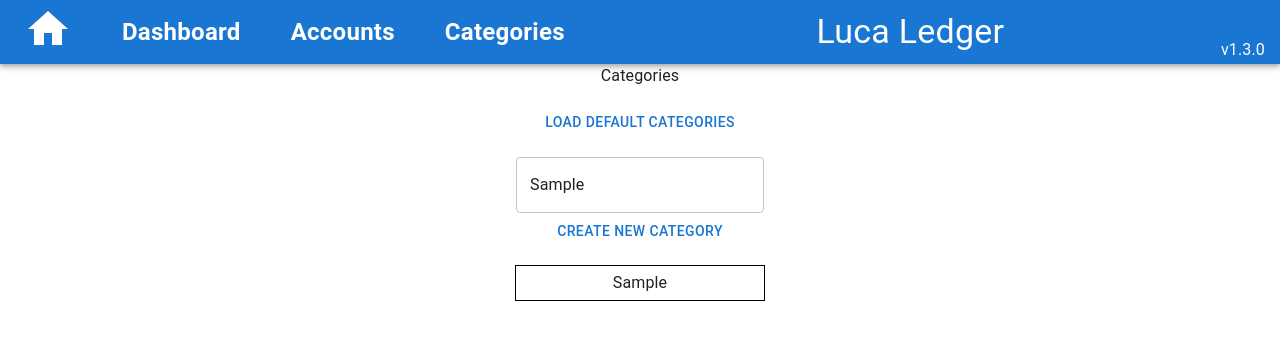
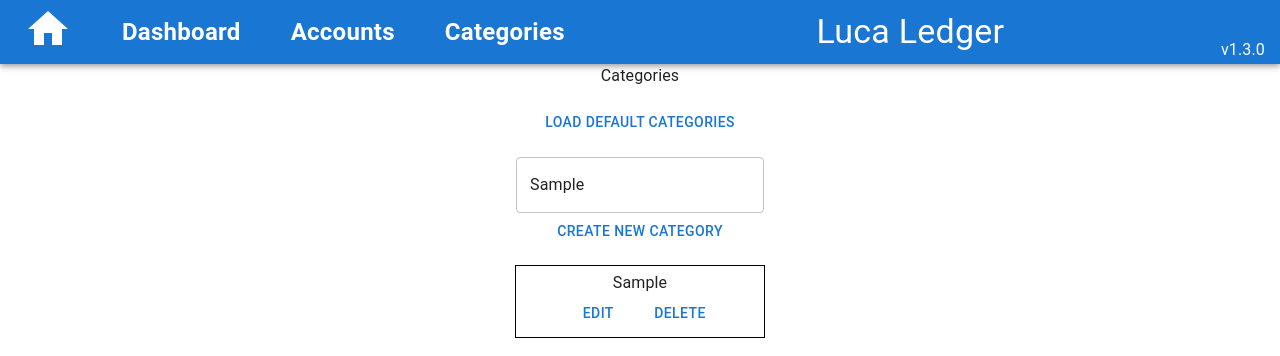
Before and after one commit to jwaspin/luca-ledger, a React (Vite) app: page /categories in a window 1280 px wide. Both pictures are taken after typing "Sample" into the empty fields and a click on the button "CREATE NEW CATEGORY". Shown: the top 356 px of the page. Built offline with nearby package versions, Linux system fonts and the light colour scheme.

Commit message:
New CategoryRow Component
Includes update and delete actions.

```diff
--- a/src/views/Categories/Categories.jsx
+++ b/src/views/Categories/Categories.jsx
@@ -3,6 +3,7 @@ import { useDispatch, useSelector } from 'react-redux';
 
 import CreateNewCategory from '@/components/CreateNewCategory';
 import { actions, constants, selectors } from '@/store/categories';
+import CategoryRow from './CategoryRow';
 
 export default function Categories() {
   const dispatch = useDispatch();
@@ -27,19 +28,10 @@ export default function Categories() {
       <Button onClick={loadDefaultCategories}>Load Default Categories</Button>
       <CreateNewCategory />
       {categories.map((category) => (
-        <Box
+        <CategoryRow
           key={category.id}
-          style={{
-            display: 'flex',
-            flexDirection: 'column',
-            alignItems: 'center',
-            padding: '5px',
-            width: '250px',
-            border: '1px solid black',
-          }}
-        >
-          {category.name}
-        </Box>
+          category={category}
+        />
       ))}
     </Box>
   );
--- /dev/null
+++ b/src/views/Categories/CategoryRow.jsx
@@ -0,0 +1,90 @@
+import { Box, Button, TextField } from '@mui/material';
+import PropTypes from 'prop-types';
+import { useState } from 'react';
+import { useDispatch } from 'react-redux';
+
+import { actions } from '@/store/categories';
+
+export default function CategoryRow({ category }) {
+  const dispatch = useDispatch();
+  const [isEditing, setIsEditing] = useState(false);
+  const [newCategoryName, setNewCategoryName] = useState(category.name);
+
+  const handleDeleteCategory = () => {
+    dispatch(actions.removeCategoryById(category.id));
+  };
+
+  const handleUpdateCategoryName = () => {
+    dispatch(actions.updateCategoryName(category.id, newCategoryName));
+    setIsEditing(false);
+  };
+
+  const handleKeyDown = (event) => {
+    if (event.key === 'Enter') {
+      handleUpdateCategoryName();
+    }
+  };
+
+  return (
+    <Box
+      style={{
+        display: 'flex',
+        flexDirection: 'column',
+        alignItems: 'center',
+        padding: '5px',
+        width: '250px',
+        border: '1px solid black',
+      }}
+    >
+      {isEditing ? (
+        <TextField
+          value={newCategoryName}
+          onChange={(event) => setNewCategoryName(event.target.value)}
+          onKeyDown={handleKeyDown}
+        />
+      ) : (
+        category.name
+      )}
+      <Box
+        style={{
+          display: 'flex',
+          flexDirection: 'row',
+          alignItems: 'center',
+          gap: '1rem',
+        }}
+      >
+        {isEditing ? (
+          <Button onClick={handleUpdateCategoryName}>Update</Button>
+        ) : (
+          <Button onClick={() => setIsEditing(true)}>Edit</Button>
+        )}
+        <Button onClick={handleDeleteCategory}>Delete</Button>
+      </Box>
+    </Box>
+  );
+}
+
+CategoryRow.propTypes = {
+  category: PropTypes.shape({
+    id: PropTypes.string.isRequired,
+    name: PropTypes.string.isRequired,
+  }).isRequired,
+};
+
+/**
+ * {categories.map((category) => (
+        <Box
+          key={category.id}
+          style={{
+            display: 'flex',
+            flexDirection: 'column',
+            alignItems: 'center',
+            padding: '5px',
+            width: '250px',
+            border: '1px solid black',
+          }}
+        >
+          {category.name}
+        </Box>
+      ))}
+ */
```
